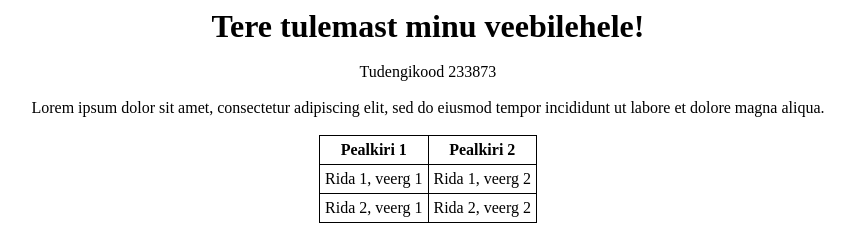
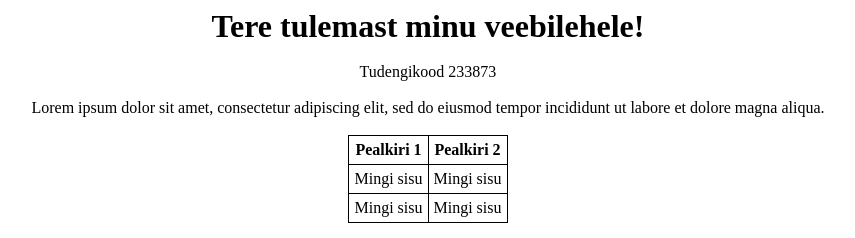
Before and after one commit to HenryBri/qshow6, a plain HTML site: page index.html in a window 1280 px wide. Shown: the top 238 px of the page, without its empty margins (212-1067 px from the left). Drawn offline with Linux system fonts and the light colour scheme.

Commit message:
Update index.html

```diff
--- a/index.html
+++ b/index.html
@@ -36,12 +36,12 @@
             <th>Pealkiri 2</th>
         </tr>
         <tr>
-            <td>Rida 1, veerg 1</td>
-            <td>Rida 1, veerg 2</td>
+            <td>Mingi sisu</td>
+            <td>Mingi sisu</td>
         </tr>
         <tr>
-            <td>Rida 2, veerg 1</td>
-            <td>Rida 2, veerg 2</td>
+            <td>Mingi sisu</td>
+            <td>Mingi sisu</td>
         </tr>
     </table>
     <br>
```
